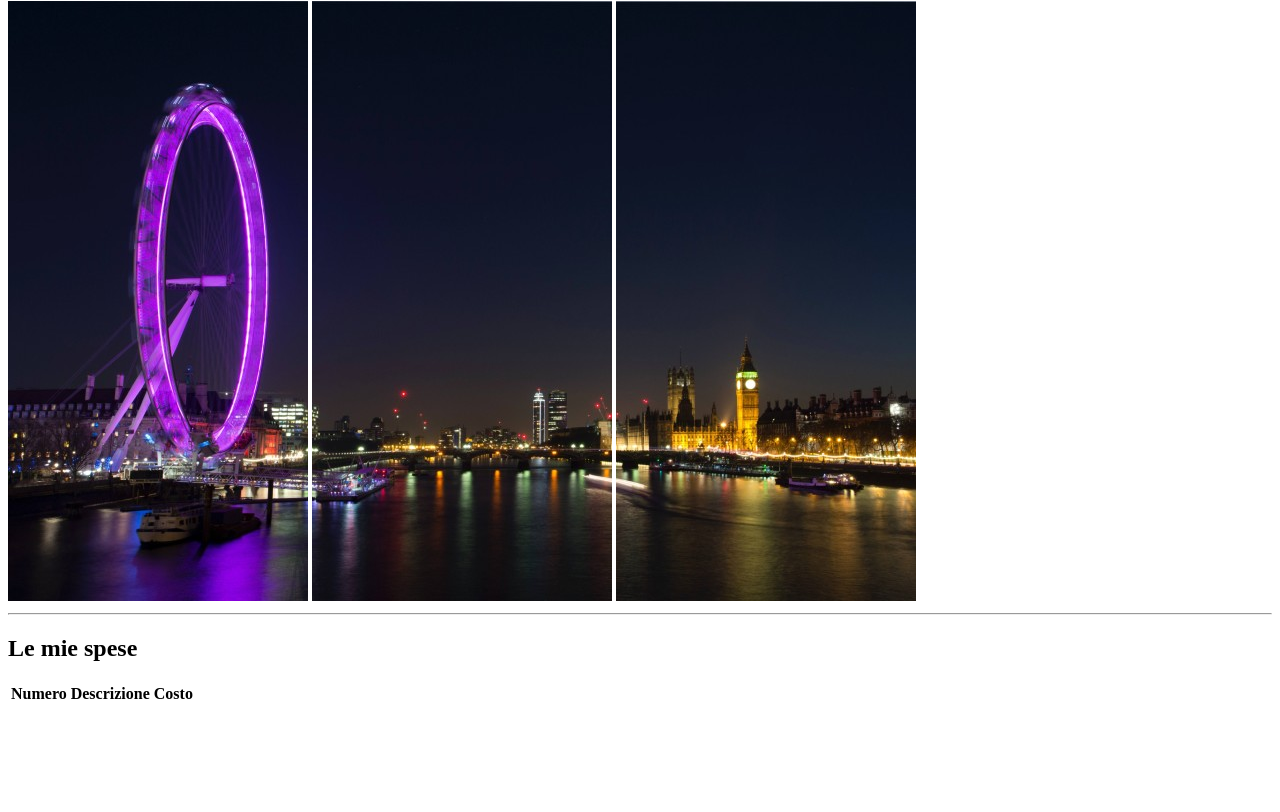
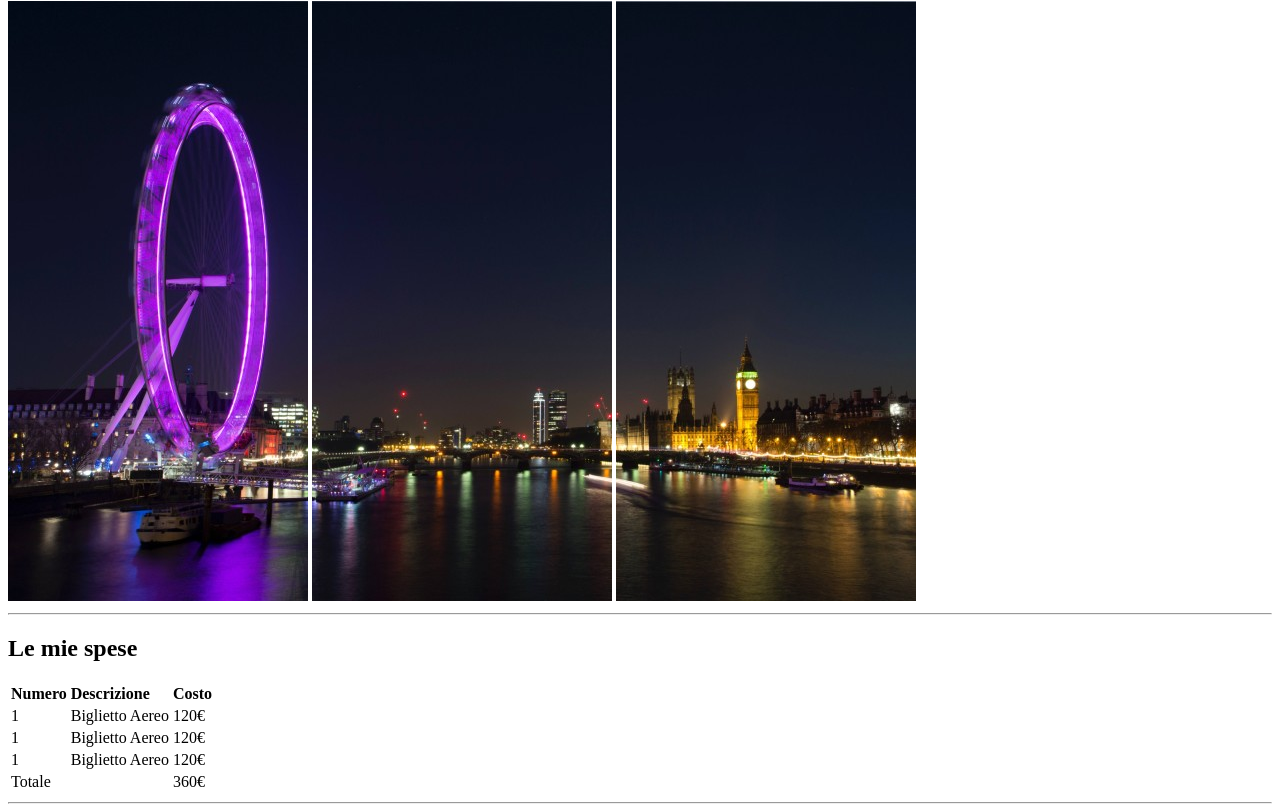
Before and after one commit to RobyLedda94/html-london-trip, a plain HTML site: page index.html in a window 1280 px wide. Shown: the part 79-891 px from the top of the page. Before the commit the page ends 800 px from the top, so only its background shows below. Drawn offline with Linux system fonts and the light colour scheme.

Commit message:
[UPD] added table body in part main file index.html

```diff
--- a/index.html
+++ b/index.html
@@ -19,7 +19,6 @@
     <main>
         <div>
             <h2>Le mie spese</h2>
-        </div>
             <table>
                 <thead>
                     <tr>
@@ -28,11 +27,32 @@
                         <td><strong>Costo</strong></td>
                     </tr>
                 </thead>
-            <tbody></tbody>
-            <tfoot></tfoot>
+                <tbody>
+                    <tr>
+                        <td>1</td>
+                        <td>Biglietto Aereo</td>
+                        <td>120&#8364;</td>
+                    </tr>
+                    <tr>
+                        <td>1</td>
+                        <td>Biglietto Aereo</td>
+                        <td>120&#8364;</td>
+                    </tr>
+                    <tr>
+                        <td>1</td>
+                        <td>Biglietto Aereo</td>
+                        <td>120&#8364;</td>
+                    </tr>
+                    <tr>
+                        <td colspan="2">Totale</td>
+                        <td>360&#8364;</td>
+                    </tr>
+                </tbody>
             </table>
+            <hr>
+        </div>
+    </main>
 
-    </main>
 
     <!-- parte footer -->
     <footer>
```
Lines whose indentation alone changed are shown as unchanged.
